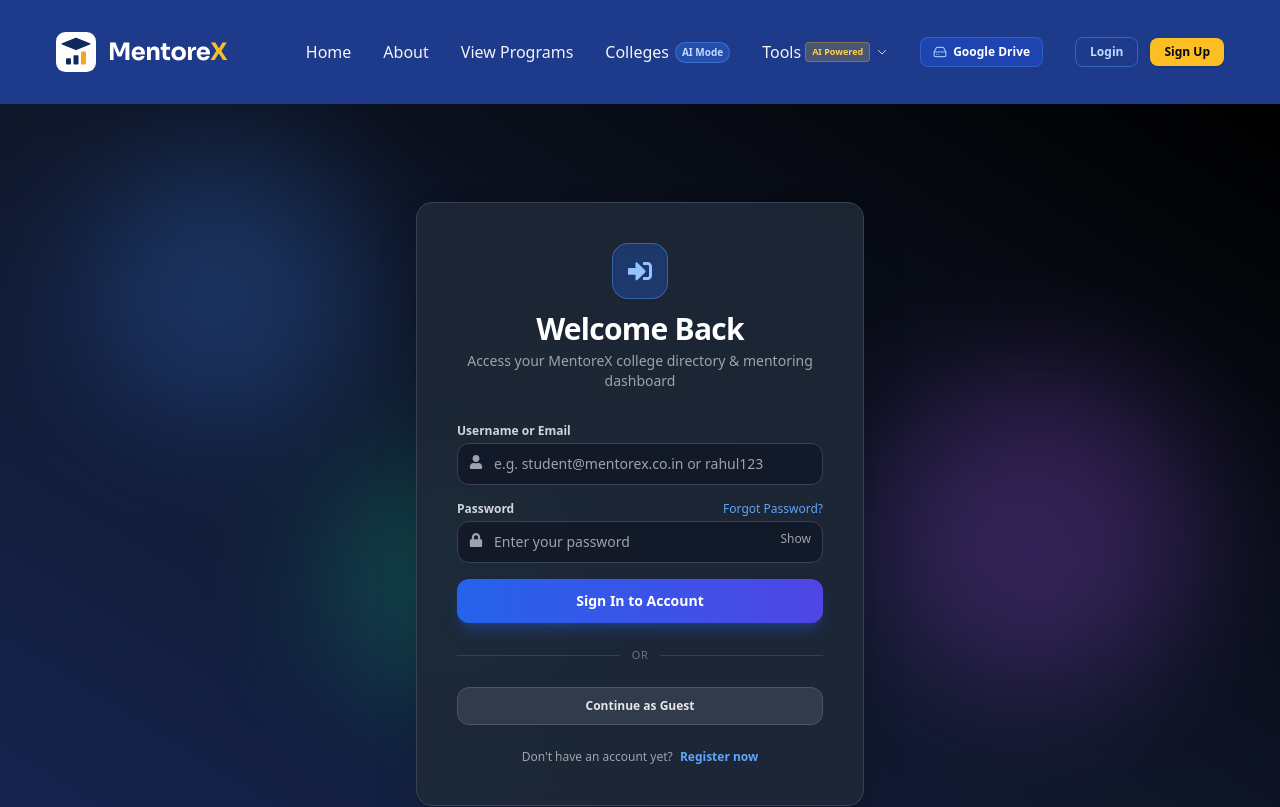
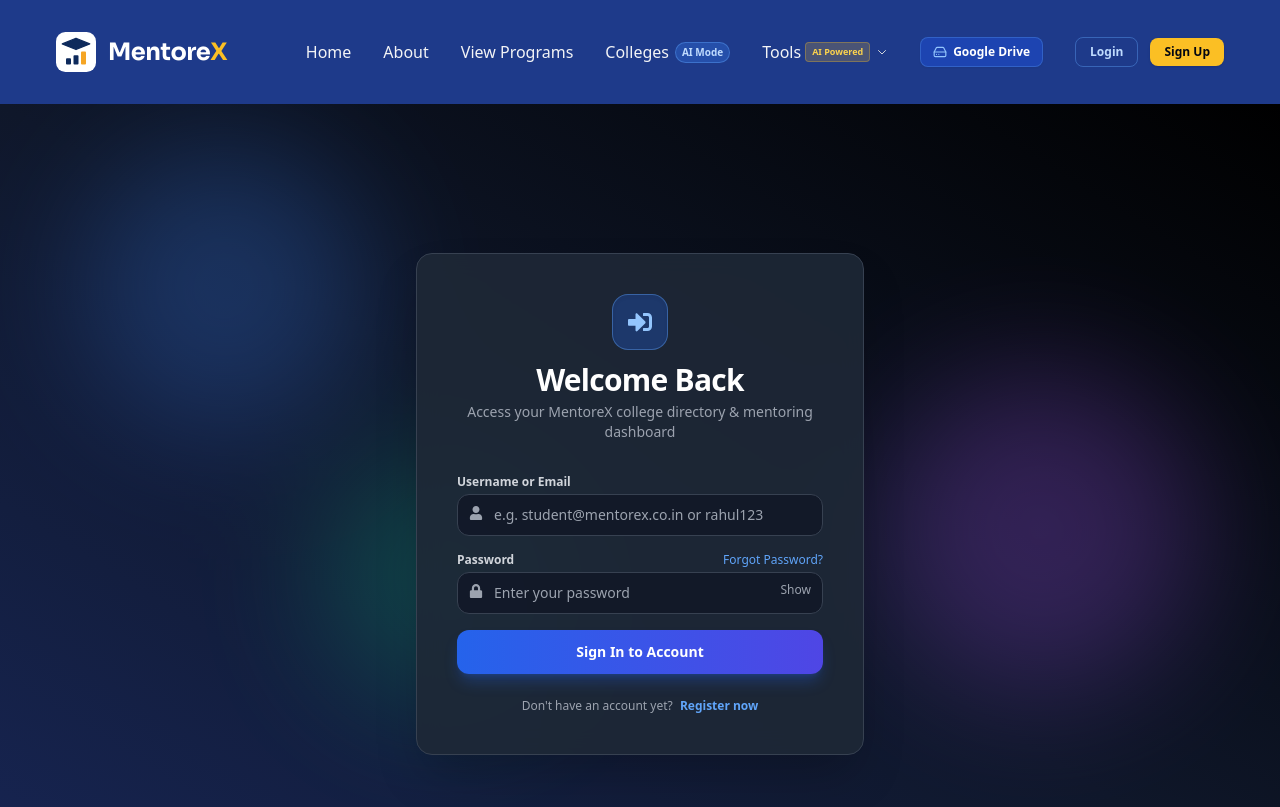
Before and after one commit to pipariashish-code/College-reviews, a React (Vite) app: page /login in a window 1280 px wide. Shown: the top 807 px of the page. Built offline with nearby package versions, Linux system fonts and the light colour scheme; no server answers.

Commit message:
feat: remove Continue as Guest button from Login page

```diff
--- a/src/Login.jsx
+++ b/src/Login.jsx
@@ -2,7 +2,7 @@
 import { Link, useNavigate, useLocation } from "react-router-dom";
 import axios from "axios";
 import { API_URL } from "./config";
-import { setAuthSession, authenticateLocally, DEMO_USERS } from "./utils/auth";
+import { setAuthSession, authenticateLocally } from "./utils/auth";
 import { FaUserCheck, FaSignInAlt, FaLock, FaUser } from "react-icons/fa";
 
 const Login = () => {
@@ -55,10 +55,6 @@
         setLoading(false);
       }
     }
-  };
-
-  const handleGuestLogin = () => {
-    completeLogin(DEMO_USERS.guest, "mock-guest-token");
   };
 
   return (
@@ -170,20 +166,6 @@
               <span>Sign In to Account</span>
             )}
           </button>
-
-          <div className="relative flex py-2 items-center">
-            <div className="flex-grow border-t border-gray-700"></div>
-            <span className="flex-shrink mx-3 text-[11px] text-gray-500 uppercase tracking-wider">or</span>
-            <div className="flex-grow border-t border-gray-700"></div>
-          </div>
-
-          <button
-            type="button"
-            className="w-full py-2.5 px-4 bg-gray-700/80 hover:bg-gray-600/80 border border-gray-600 rounded-xl text-gray-200 font-semibold text-xs transition duration-200"
-            onClick={handleGuestLogin}
-          >
-            Continue as Guest
-          </button>
         </form>
 
         <div className="mt-6 text-center text-xs text-gray-400">
```
